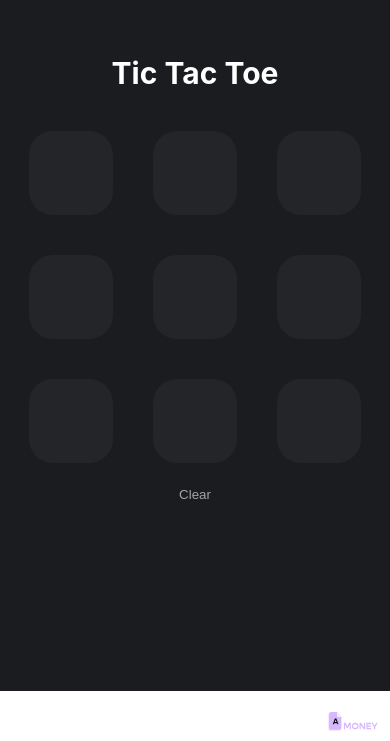
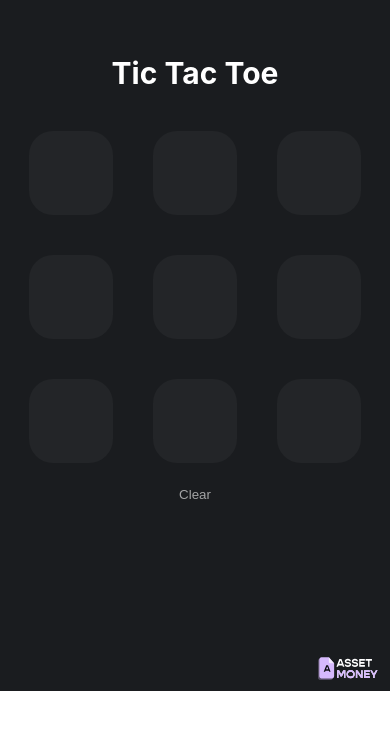
Before and after one commit to Deveshb15/ReactNFT, a React (Create React App) app in the folder react-app-frontend/: page / in a window 390 px wide. Shown: the part 153-894 px from the top of the page. After the commit the page ends 844 px from the top, so only its background shows below. Built offline with nearby package versions, Linux system fonts and the light colour scheme.

Commit message:
fix: logo footer

```diff
--- a/react-app-frontend/src/App.css
+++ b/react-app-frontend/src/App.css
@@ -212,4 +212,10 @@ a {
       align-items: center;
       justify-content: center;
   }
+
+  .asset-logo {
+    bottom: 0px;
+    right: 12px;
+    width: 60px;
+  }
 }
```
